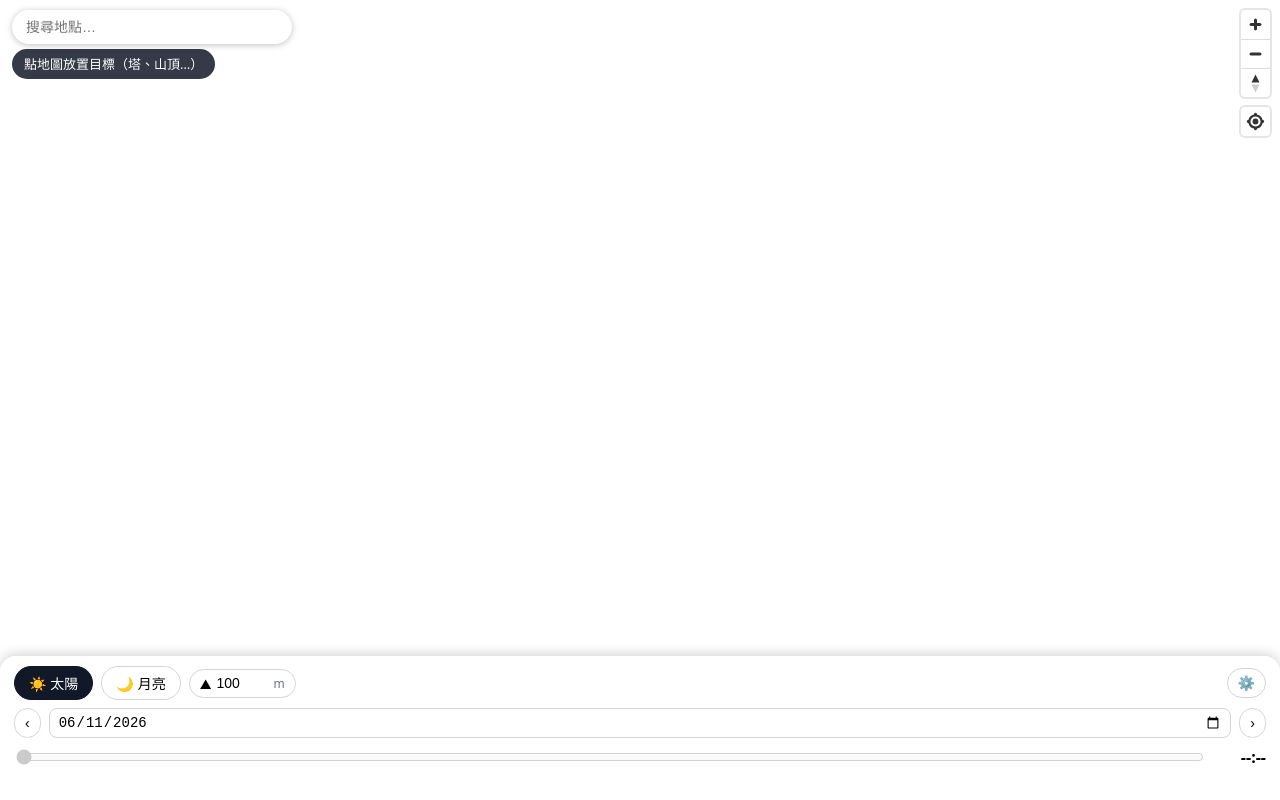
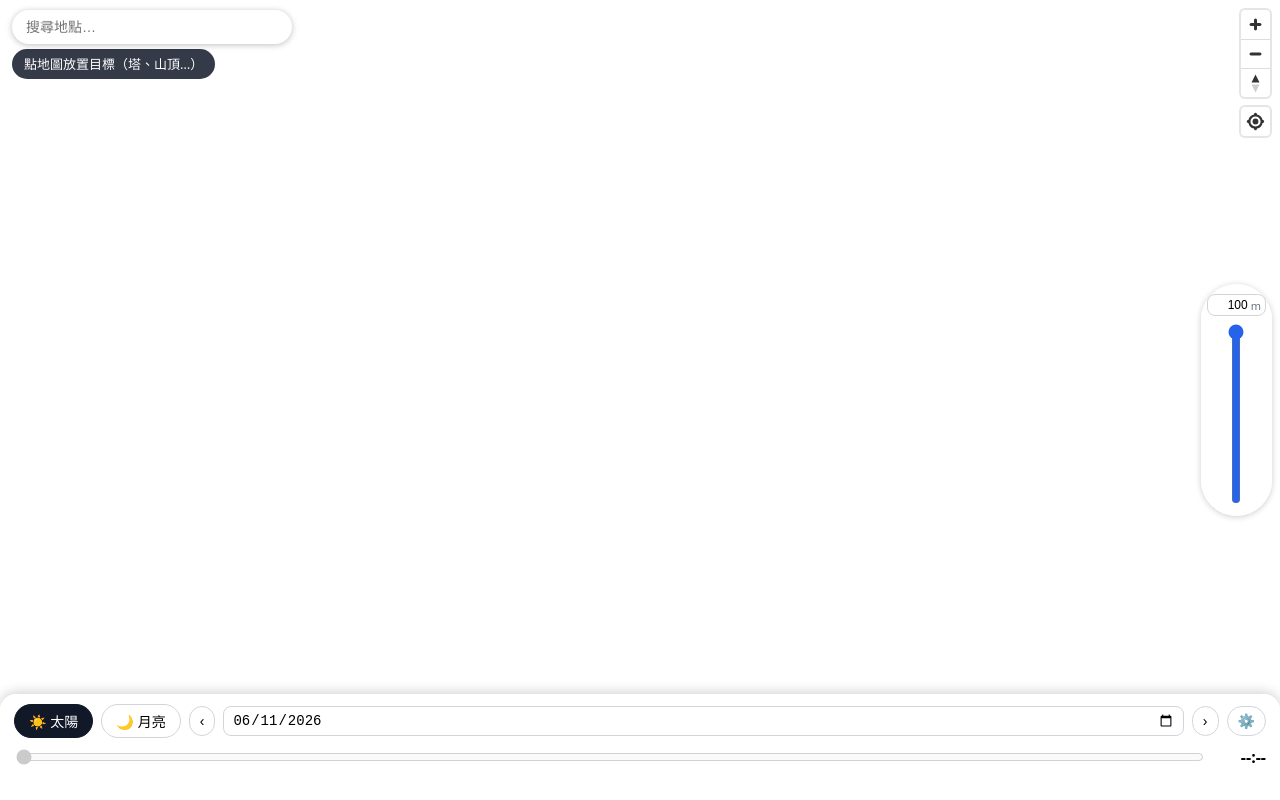
Before and after one commit to howish/alignment-spot, a website built with Vite: page index.html in a window 1280 px wide. Built offline with nearby package versions, Linux system fonts and the light colour scheme; some packages are replaced by stand-ins of ours; no server answers.

Commit message:
Single height control: side bar owns both values
Remove the bottom-bar height field. The side bar's bubble is now an editable
number that sets the maximum (solid curve) height, and the thumb alone drives
the dashed alignment height. The bar is always visible so the height can be
set before placing a pin, and the bottom bar collapses to one row.

Co-Authored-By: Claude Fable 5 <noreply@anthropic.com>

```diff
--- a/index.html
+++ b/index.html
@@ -20,8 +20,11 @@
     </div>
     <div id="hint-row"><span id="hint"></span></div>
 
-    <div id="side-slider" class="hidden">
-      <span id="adj-value" class="adj-bubble"></span>
+    <div id="side-slider">
+      <label class="max-height-wrap">
+        <input id="max-height-input" type="number" min="1" step="1" inputmode="decimal" />
+        <span class="unit">m</span>
+      </label>
       <input id="adj-slider" type="range" min="0" max="100" step="1" />
     </div>
 
@@ -33,17 +36,10 @@
       <div class="row">
         <button id="sun-btn" class="pill"></button>
         <button id="moon-btn" class="pill"></button>
-        <label class="height-wrap" id="height-wrap">
-          <span id="height-label">⛰</span>
-          <input id="height-input" type="number" min="1" step="1" inputmode="decimal" />
-          <span class="unit">m</span>
-        </label>
-        <button id="settings-btn" class="pill small" aria-label="settings">⚙️</button>
-      </div>
-      <div class="row">
         <button id="date-prev" class="pill small">‹</button>
         <input id="date-input" type="date" />
         <button id="date-next" class="pill small">›</button>
+        <button id="settings-btn" class="pill small" aria-label="settings">⚙️</button>
       </div>
       <div class="row">
         <input id="time-slider" type="range" min="0" max="0" value="0" disabled />
--- a/src/main.ts
+++ b/src/main.ts
@@ -237,22 +237,20 @@ function renderInstant(): void {
 
 // --- UI wiring ----------------------------------------------------------------
 
-/** keep the vertical side slider in sync with the typed height */
+/** keep the side bar (max-height bubble + thumb) in sync with state */
 function syncAdjUI(): void {
   const adjSlider = $('adj-slider') as unknown as HTMLInputElement;
   adjSlider.max = String(state.height);
   if (state.adjHeight !== null && state.adjHeight >= state.height) state.adjHeight = null;
-  const v = state.adjHeight ?? state.height;
-  adjSlider.value = String(v);
-  $('adj-value').textContent = `${Math.round(v)}m`;
-  $('side-slider').classList.toggle('hidden', !state.structure);
+  adjSlider.value = String(state.adjHeight ?? state.height);
+  const maxInput = $('max-height-input') as unknown as HTMLInputElement;
+  if (document.activeElement !== maxInput) maxInput.value = String(state.height);
 }
 
 function applyStaticText(): void {
   $('hint').textContent = state.structure ? t('movePin') : t('tapToPlace');
   ($('search-input') as unknown as HTMLInputElement).placeholder = t('searchPlaceholder');
-  $('height-wrap').title = t('structureHeight');
-  ($('height-input') as unknown as HTMLInputElement).placeholder = 'm';
+  $('max-height-input').title = t('structureHeight');
   $('sun-btn').textContent = `☀️ ${t('sun')}`;
   $('moon-btn').textContent = `🌙 ${t('moon')}`;
   $('nav-link').textContent = t('navigate');
@@ -329,16 +327,16 @@ function wire(): void {
   });
   syncKind();
 
-  // pinned height field: re-solve as the user types, lightly debounced
-  const heightInput = $('height-input') as unknown as HTMLInputElement;
-  heightInput.value = String(state.height);
+  // max height lives in the side bar's bubble: type to set the solid curve
+  const maxInput = $('max-height-input') as unknown as HTMLInputElement;
+  maxInput.value = String(state.height);
   let heightTimer: ReturnType<typeof setTimeout> | null = null;
-  heightInput.addEventListener('input', () => {
-    const h = Number(heightInput.value);
+  maxInput.addEventListener('input', () => {
+    const h = Number(maxInput.value);
     if (!Number.isFinite(h) || h <= 0) return;
     state.height = h;
     saveState();
-    syncAdjUI(); // side-bar range follows the typed height
+    syncAdjUI(); // thumb range follows the max
     if (heightTimer) clearTimeout(heightTimer);
     heightTimer = setTimeout(requestSolve, 400);
   });
@@ -359,7 +357,6 @@ function wire(): void {
   adjSlider.addEventListener('input', () => {
     const v = Number(adjSlider.value);
     state.adjHeight = v >= state.height ? null : Math.max(0, v);
-    $('adj-value').textContent = `${Math.round(Math.min(v, state.height))}m`;
     saveState();
     if (adjTimer) clearTimeout(adjTimer);
     adjTimer = setTimeout(requestSolve, 250);
--- a/src/style.css
+++ b/src/style.css
@@ -109,38 +109,27 @@ html, body { margin: 0; height: 100%; overflow: hidden; }
   height: 180px;
   accent-color: var(--accent);
 }
-.adj-bubble {
-  font-size: 11px;
-  font-variant-numeric: tabular-nums;
-  color: var(--fg);
-  background: #fff;
+.max-height-wrap {
+  display: flex;
+  align-items: center;
+  gap: 1px;
   border: 1px solid #d1d5db;
   border-radius: 8px;
-  padding: 1px 5px;
-  white-space: nowrap;
+  background: #fff;
+  padding: 2px 4px;
 }
-
-.height-wrap {
-  display: flex;
-  align-items: center;
-  gap: 3px;
-  border: 1px solid #d1d5db;
-  border-radius: 999px;
-  padding: 4px 10px;
-  font-size: 14px;
-  background: #fff;
-}
-.height-wrap input {
-  width: 56px;
+.max-height-wrap input {
+  width: 38px;
   border: none;
   outline: none;
-  font-size: 14px;
+  font-size: 12px;
+  text-align: right;
   font-variant-numeric: tabular-nums;
   -moz-appearance: textfield;
 }
-.height-wrap input::-webkit-outer-spin-button,
-.height-wrap input::-webkit-inner-spin-button { -webkit-appearance: none; margin: 0; }
-.height-wrap .unit { color: var(--muted); font-size: 12px; }
+.max-height-wrap input::-webkit-outer-spin-button,
+.max-height-wrap input::-webkit-inner-spin-button { -webkit-appearance: none; margin: 0; }
+.max-height-wrap .unit { color: var(--muted); font-size: 11px; }
 
 #bottombar {
   position: fixed;
```
